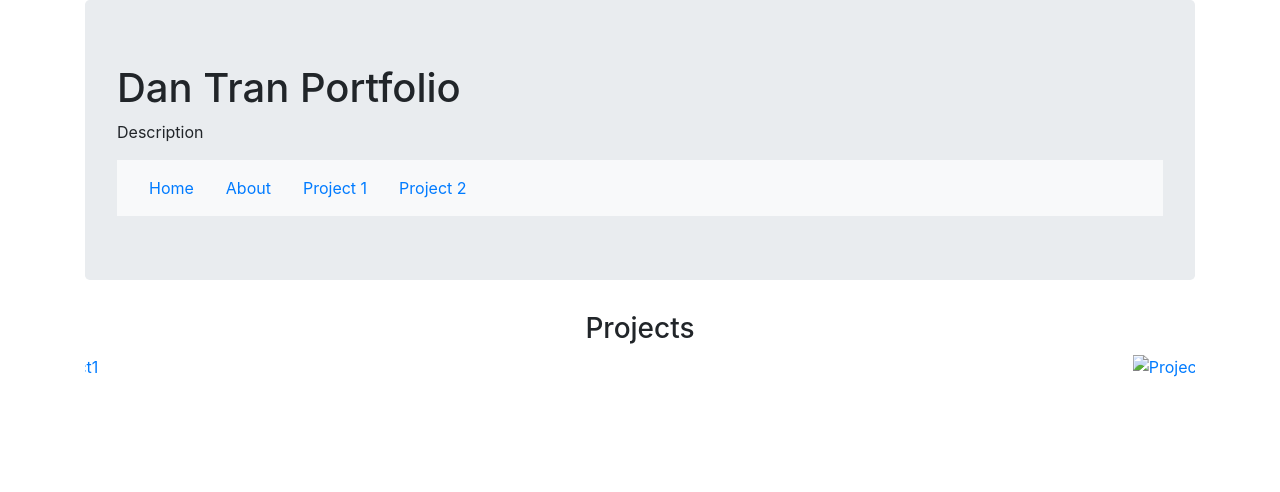
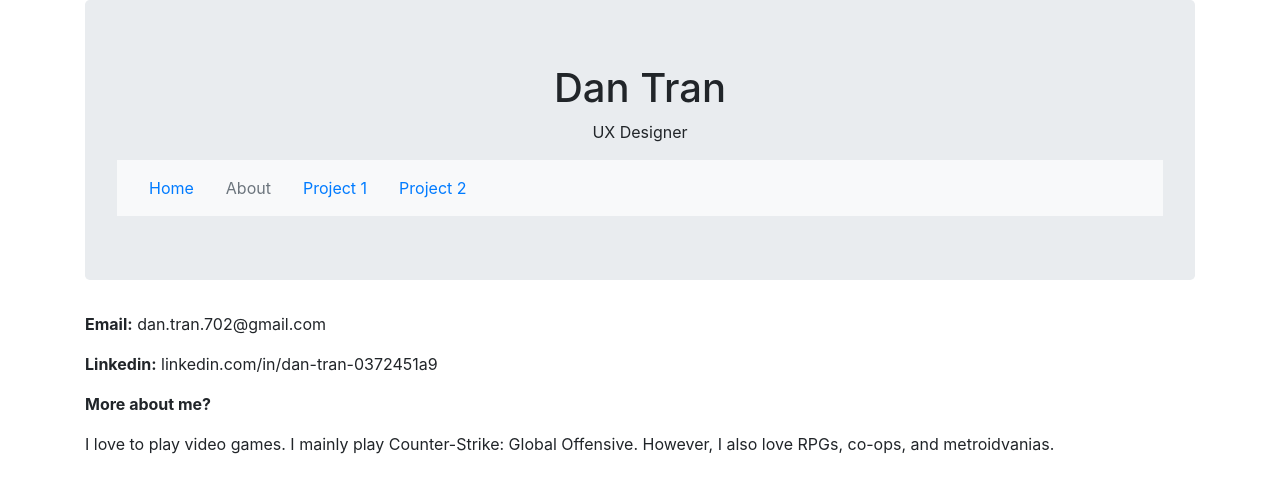
Before and after one commit to dantran16/dantran16.github.io, a plain HTML site: page pages/about.html in a window 1280 px wide. Drawn offline with nearby package versions, Linux system fonts and the light colour scheme; files that its build step writes are made by us from their sources.

Commit message:
worked on about and added placeholders for project2. also worked on hyperlinks

```diff
--- a/pages/about.html
+++ b/pages/about.html
@@ -11,58 +11,22 @@
 
   <body>
 	<div class = "container">
-      <div class="jumbotron">
-		  <h1> Dan Tran Portfolio </h1>
-		  <p> Description </p>
-		  <nav class="navbar navbar-expand-sm bg-light navbar-light sticky-top">
+      <div class="jumbotron text-center">
+		  <h1> Dan Tran </h1>
+		  <p> UX Designer </p>
+		  <nav class="navbar navbar-expand-sm bg-light navbar-dark sticky-top">
             <ul class="nav justify-content-center">
-              <li class="nav-item active"><a class="nav-link" href=""> Home </a></li>
-              <li class="nav-item"><a class="nav-link" href="pages/about.html"> About </a></li>
-              <li class="nav-item"><a class="nav-link" href="pages/project1.html"> Project 1 </a></li>
-			  <li class="nav-item"><a class="nav-link" href="pages/project2.html"> Project 2 </a></li>
+              <li class="nav-item"><a class="nav-link" href="../index.html"> Home </a></li>
+              <li class="nav-item active"><a class="nav-link disabled" href="about.html"> About </a></li>
+              <li class="nav-item"><a class="nav-link" href="project1.html"> Project 1 </a></li>
+			  <li class="nav-item"><a class="nav-link" href="project2.html"> Project 2 </a></li>
             </ul>
           </nav>
 	  </div>
-
-	  <h3 align="center"> Projects </h1>
-
-	  <div id="demo" class="carousel slide" data-ride="carousel">
-	    <!-- Indicators -->
-        <ul class="carousel-indicators">
-          <li data-target="#demo" data-slide-to="0" class="active"></li>
-          <li data-target="#demo" data-slide-to="1"></li>
-        </ul>
-
-        <!-- Slideshow items -->
-        <div class="carousel-inner">
-          <div class="carousel-item active">
-		    <a href="pages/project1.html">
-              <img src="img/project1.png" alt="Project1" style="width:1100px;height:500px;">
-			</a>
-		    <div class="carousel-caption">
-		      <h3 class="font-weight-bold"> <mark> Project 1 </mark> </h3>
-		   	  <p class="font-weight-bold"> <mark> A COGS 120 Project </mark> </h1>
-		    </div>
-		  </div>
-          <div class="carousel-item">
-		    <a href="pages/project2.html">
-              <img src="img/project2.png" alt="Project2" style="width:1100px;height:500px;">
-			</a>
-		    <div class="carousel-caption">
-		      <h3 class="font-weight-bold"> <mark> Project 2 </mark> </h3>
-			  <p class="font-weight-bold"> <mark> A COGS 189 Project </mark> </h1>
-		    </div>
-          </div>
-        </div>
-
-        <!-- Left and right controls -->
-        <a class="carousel-control-prev" href="#demo" data-slide="prev">
-          <span class="carousel-control-prev-icon"></span>
-        </a>
-       <a class="carousel-control-next" href="#demo" data-slide="next">
-          <span class="carousel-control-next-icon"></span>
-       </a>
-     </div>
+	  <p> <b> Email:</b> dan.tran.702@gmail.com </p>
+	  <p> <b>Linkedin:</b> linkedin.com/in/dan-tran-0372451a9 </p>
+	  <p> <b> More about me? </b> </p>
+	  <p> I love to play video games. I mainly play Counter-Strike: Global Offensive. However, I also love RPGs, co-ops, and metroidvanias. </p>
 
 	</div>
   </body>
```
Also changed, not shown: index.html (+4 -4 lines), pages/project1.html (+3 -3 lines), pages/project2.html (+31 -0 lines).
